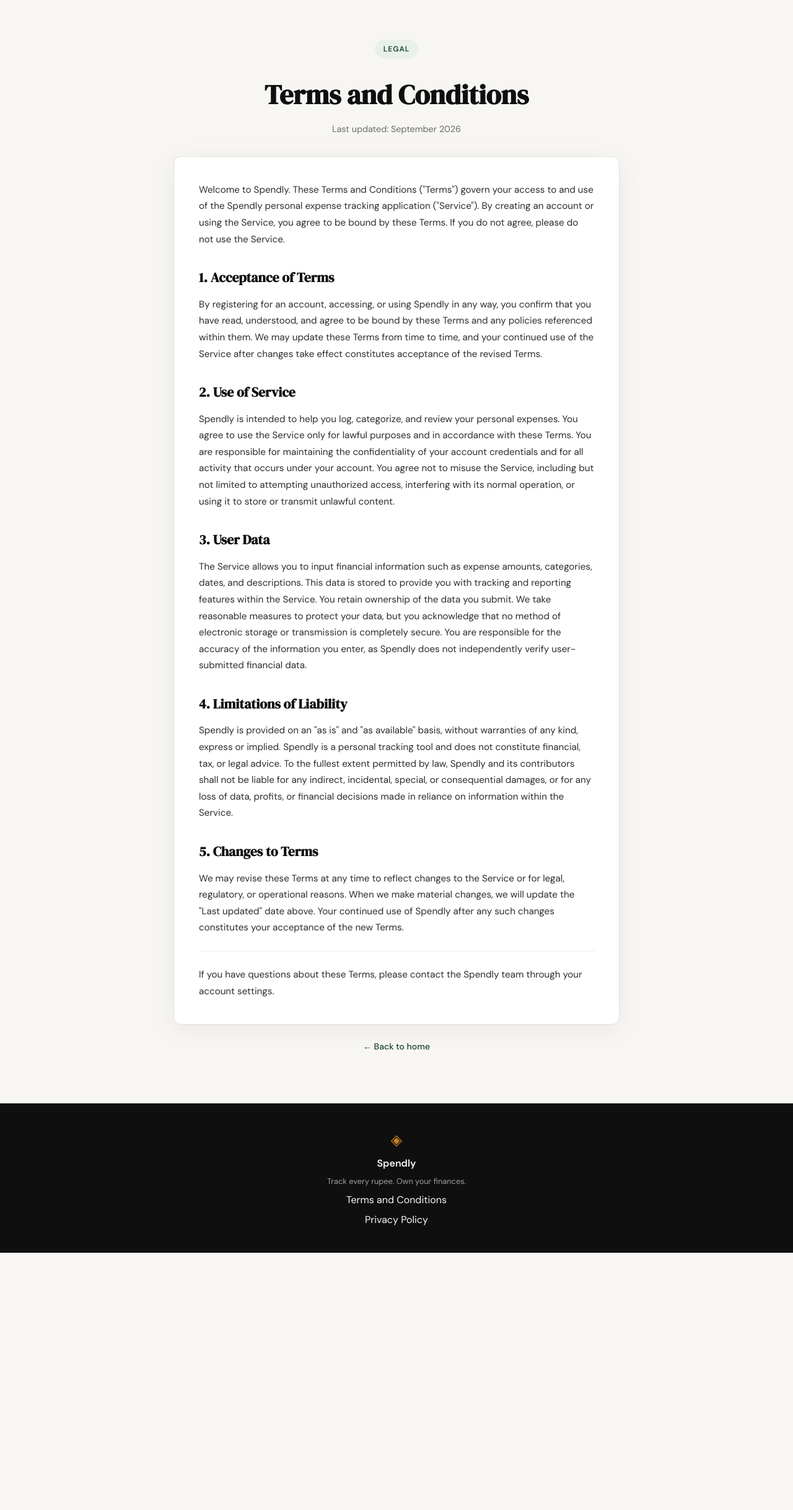
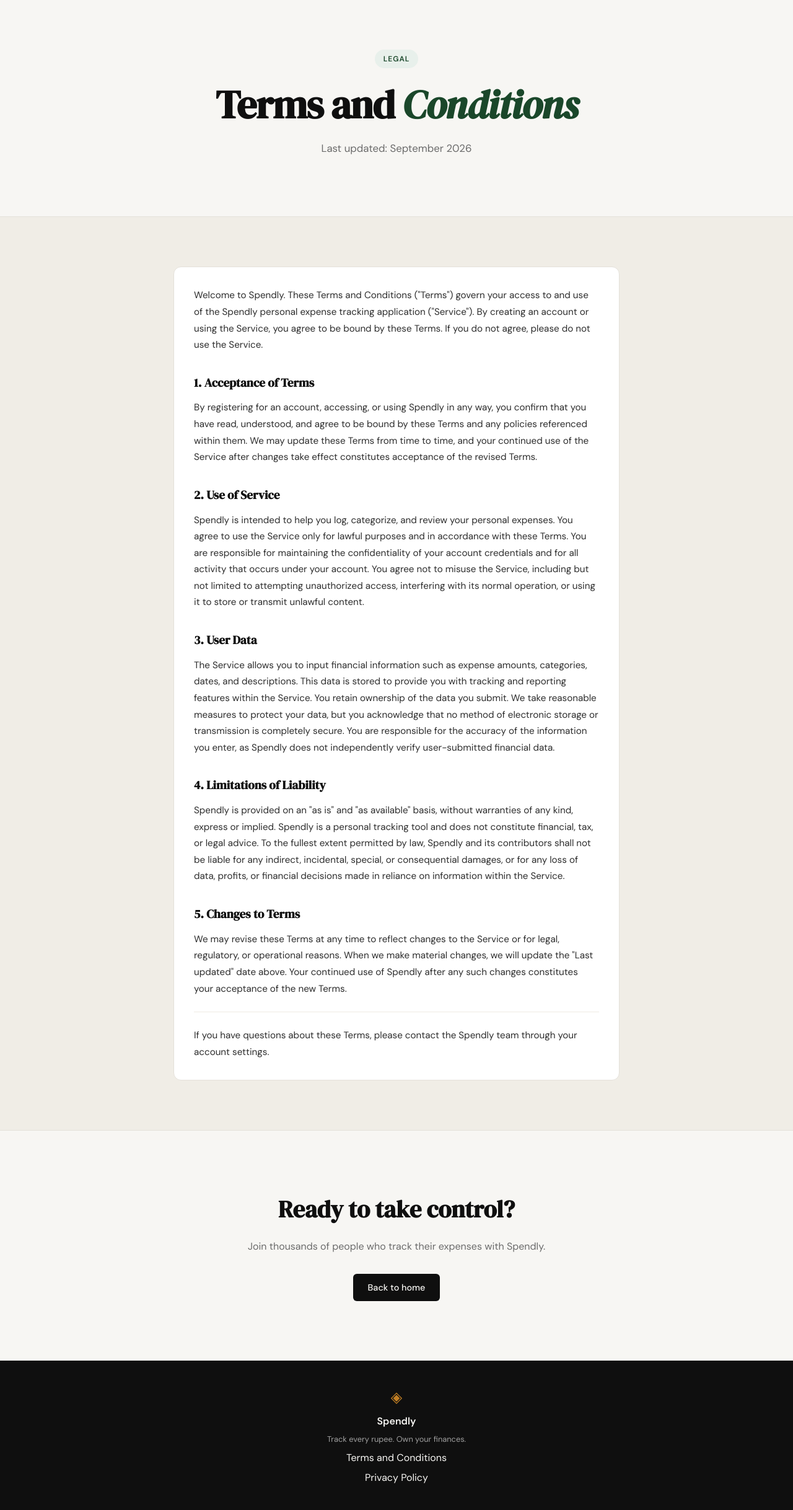
Before and after one commit to Tushar220489/spindly-, a Flask app: page /terms in a window 1280 px wide. Shown: the part 61-2497 px from the top of the page at 62% size. Before the commit the page ends 2082 px from the top, so only its background shows below. Run offline with Flask 3, Linux system fonts and the light colour scheme.

Commit message:
landing: restyle terms page to match landing page look
Co-Authored-By: Claude Sonnet 5 <noreply@anthropic.com>
Claude-Session: https://claude.ai/code/session_011JYTyrDjKKdsmXyq7EGS5J

```diff
--- a/static/css/style.css
+++ b/static/css/style.css
@@ -481,41 +481,22 @@ a { color: inherit; text-decoration: none; }
 /* Legal pages                                                         */
 /* ------------------------------------------------------------------ */
 
-.legal-section {
-    padding: 4rem 2rem 5rem;
+.legal-hero {
+    grid-template-columns: 1fr;
+    text-align: center;
 }
 
-.legal-inner {
+.legal-hero-inner {
+    max-width: 640px;
+    margin: 0 auto;
+    display: flex;
+    flex-direction: column;
+    align-items: center;
+}
+
+.legal-content-inner {
     max-width: 720px;
     margin: 0 auto;
-}
-
-.legal-header {
-    text-align: center;
-    margin-bottom: 2rem;
-}
-
-.legal-header .hero-badge { margin-bottom: 1.5rem; }
-
-.legal-title {
-    font-family: var(--font-display);
-    font-size: clamp(2rem, 4vw, 2.75rem);
-    color: var(--ink);
-    margin-bottom: 0.5rem;
-}
-
-.legal-updated {
-    font-size: 0.9rem;
-    color: var(--ink-muted);
-}
-
-.legal-card {
-    background: var(--paper-card);
-    border: 1px solid var(--border);
-    border-radius: var(--radius-md);
-    padding: 2.5rem;
-    margin-bottom: 1.5rem;
-    box-shadow: 0 8px 40px rgba(0,0,0,0.06);
 }
 
 .legal-card p {
@@ -529,7 +510,7 @@ a { color: inherit; text-decoration: none; }
 
 .legal-card h2 {
     font-family: var(--font-display);
-    font-size: 1.35rem;
+    font-size: 1.2rem;
     color: var(--ink);
     margin: 2rem 0 0.75rem;
 }
@@ -542,18 +523,6 @@ a { color: inherit; text-decoration: none; }
     font-size: 0.9rem;
     color: var(--ink-muted);
 }
-
-.legal-switch {
-    text-align: center;
-    font-size: 0.875rem;
-}
-
-.legal-switch a {
-    color: var(--accent);
-    font-weight: 500;
-}
-
-.legal-switch a:hover { text-decoration: underline; }
 
 /* ------------------------------------------------------------------ */
 /* Footer                                                              */
--- a/templates/terms.html
+++ b/templates/terms.html
@@ -4,15 +4,19 @@
 
 {% block content %}
 
-<section class="legal-section">
-    <div class="legal-inner">
-        <div class="legal-header">
-            <div class="hero-badge">Legal</div>
-            <h1 class="legal-title">Terms and Conditions</h1>
-            <p class="legal-updated">Last updated: September 2026</p>
-        </div>
+<section class="hero legal-hero">
+    <div class="legal-hero-inner">
+        <div class="hero-badge">Legal</div>
+        <h1 class="hero-title">
+            Terms and <em>Conditions</em>
+        </h1>
+        <p class="hero-subtitle">Last updated: September 2026</p>
+    </div>
+</section>
 
-        <div class="legal-card">
+<section class="features">
+    <div class="legal-content-inner">
+        <div class="feature-card legal-card">
             <p>
                 Welcome to Spendly. These Terms and Conditions ("Terms") govern your access to
                 and use of the Spendly personal expense tracking application ("Service"). By
@@ -74,10 +78,14 @@
                 your account settings.
             </p>
         </div>
+    </div>
+</section>
 
-        <p class="legal-switch">
-            <a href="{{ url_for('landing') }}">← Back to home</a>
-        </p>
+<section class="cta-section">
+    <div class="cta-inner">
+        <h2 class="cta-title">Ready to take control?</h2>
+        <p class="cta-body">Join thousands of people who track their expenses with Spendly.</p>
+        <a href="{{ url_for('landing') }}" class="btn-primary">Back to home</a>
     </div>
 </section>
 
```
